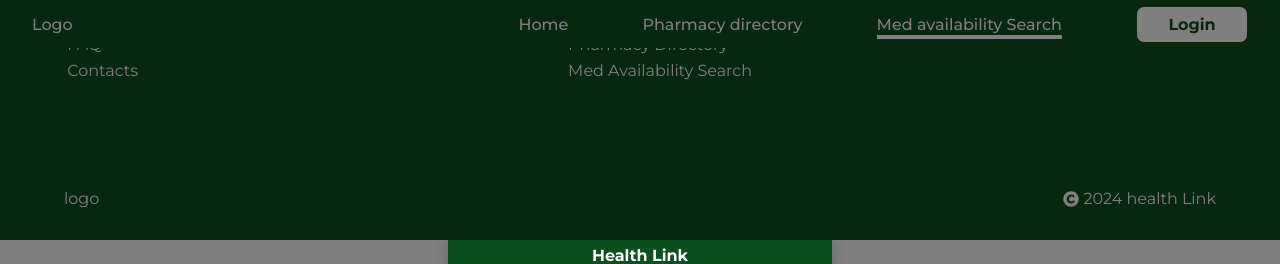
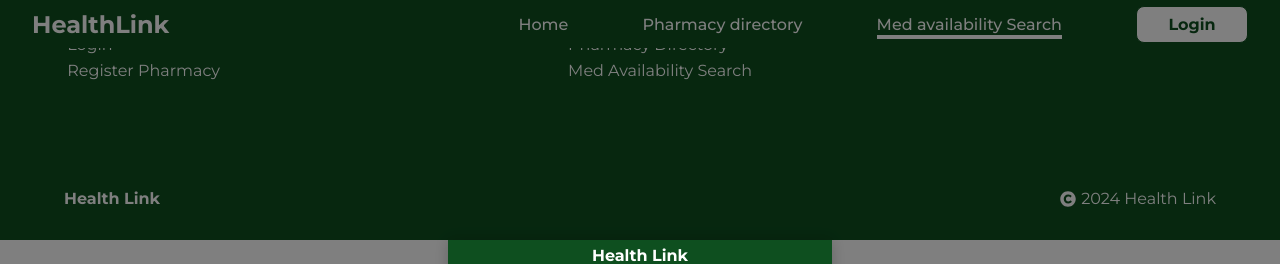
Before and after one commit to udukunda1/healthlink, a React (Create React App) app in the folder FrontEnd/: page /search in a window 1280 px wide. Shown: the top 264 px of the page. Built offline with nearby package versions, Linux system fonts and the light colour scheme; no server answers.

Commit message:
another banger

```diff
--- a/FrontEnd/public/index.html
+++ b/FrontEnd/public/index.html
@@ -9,7 +9,7 @@
       name="description"
       content="Web site created using create-react-app"
     />
-    <link rel="apple-touch-icon" href="%PUBLIC_URL%/logo192.png" />
+    <!-- <link rel="apple-touch-icon" href="%PUBLIC_URL%/logo192.png" /> -->
     <!--
       manifest.json provides metadata used when your web app is installed on a
       user's mobile device or desktop. See https://developers.google.com/web/fundamentals/web-app-manifest/
--- a/FrontEnd/src/pharmacy/components/pharmacy/SearchItem.js
+++ b/FrontEnd/src/pharmacy/components/pharmacy/SearchItem.js
@@ -25,7 +25,7 @@ function SearchItem({title, address, image, time, meds, id}) {
                 {meds.length === 0? <p>Unavailable at the moment!</p>
                 :
                 <ul>
-                    {meds.map(med => <li><MdMedication />{med}</li>)}
+                    {meds.map(med => <li key={med}><MdMedication />{med}</li>)}
                     <li className='others'>and others</li>
                 </ul>
                 }
--- a/FrontEnd/src/pharmacy/components/pharmacydetails/Details.js
+++ b/FrontEnd/src/pharmacy/components/pharmacydetails/Details.js
@@ -14,7 +14,7 @@ function Details({tel, hours, address, services}) {
                 <p className='item item3'><MdLocationOn /> {address}</p>
                 <h3 className='item item4'><MdMedicalServices /> available services</h3>
                 <ul className='item item5'>
-                    {services.length === 0? <h3>unavairable at the moment</h3> : services.map(service => <li>{service}</li>)}
+                    {services.length === 0? <h3>unavairable at the moment</h3> : services.map(service => <li key={service}>{service}</li>)}
                 </ul>
         </div>
     )
--- a/FrontEnd/src/shared/components/UI/Button/Button.js
+++ b/FrontEnd/src/shared/components/UI/Button/Button.js
@@ -7,14 +7,14 @@ function Button({children , type='button', className = '',...props}){
 
     if(type === 'a'){
         return (
-        <motion.a
+        <motion.button
          className={`ui-button ${className??null}`}
          {...props}
          whileHover={{scale: 1.02}}
          transition={{type: 'spring', stiffness: 500}}
          >
             {children}
-        </motion.a>
+        </motion.button>
         )
     }
 
--- a/FrontEnd/src/shared/components/favouriteicon/FavouriteIcon.js
+++ b/FrontEnd/src/shared/components/favouriteicon/FavouriteIcon.js
@@ -14,6 +14,7 @@ function FavouriteIcon() {
 
     useEffect(() => {
         async function getFav(){
+            if(auth.isLoggedIn){
                 try{
 
                     const response = await fetch(`http://localhost:5000/users/favourite`, {
@@ -33,6 +34,7 @@ function FavouriteIcon() {
                     }
                     catch {
                         console.log('failed');
+                    }
             }
         }
 
--- a/FrontEnd/src/shared/components/footers/footer.js
+++ b/FrontEnd/src/shared/components/footers/footer.js
@@ -8,8 +8,8 @@ function Footer() {
         <div className='footer'>
             <div className='footer__main-contents'>
                 <div className='footer__main-content'>
-                <p><a href='#link1'>FAQ</a></p>
-                <p><a href='#link2'>Contacts</a></p>
+                <p><Link to='/authenticate/student/'>Login</Link></p>
+                <p><Link to='/authenticate/pharmacy/signup'>Register Pharmacy</Link></p>
                 </div>
                 <div className='footer__main-content'>
                 <p><Link to="/directory">Pharmacy Directory</Link></p>
@@ -17,12 +17,11 @@ function Footer() {
                 </div>
             </div>
             <div className='footer__bottom-contents'>
-                {/* <h3 className='footer__bottom-content-1'>"optimized for student needs"</h3> */}
                 <div className='footer__bottom-content-2'>
                     <div className='logo'>
-                        <p>logo</p>
+                        <h4>Health Link</h4>
                     </div>
-                    <p className='copyright'><FaCopyright /><span>2024 health Link</span></p>
+                    <p className='copyright'><FaCopyright /><span>2024 Health Link</span></p>
                 </div>
             </div>
         </div>
--- a/FrontEnd/src/shared/components/navigation/Navbar.js
+++ b/FrontEnd/src/shared/components/navigation/Navbar.js
@@ -19,7 +19,7 @@ function Navbar() {
     return (
     <nav className="nav">
         <ul className="nav-lists">
-            <li className="nav-list logo">Logo</li>
+            <NavLink to="/"><li className="nav-list logo"><h1>HealthLink</h1></li></NavLink>
             {auth.isLoggedIn && <li className="nav-list__user"><FaUserCircle /> User: {auth.isLoggedIn.name}</li>}
             <div className='nav-lists__links'>
             <li className="nav-list"><NavLink to="/" className={({isActive}) => isActive? 'link active' : 'link'} end>Home</NavLink></li>
```
Also changed, not shown: FrontEnd/public/manifest.json, 2 other files (tests, documents, lock files or other folders). Lines whose indentation alone changed are shown as unchanged.
